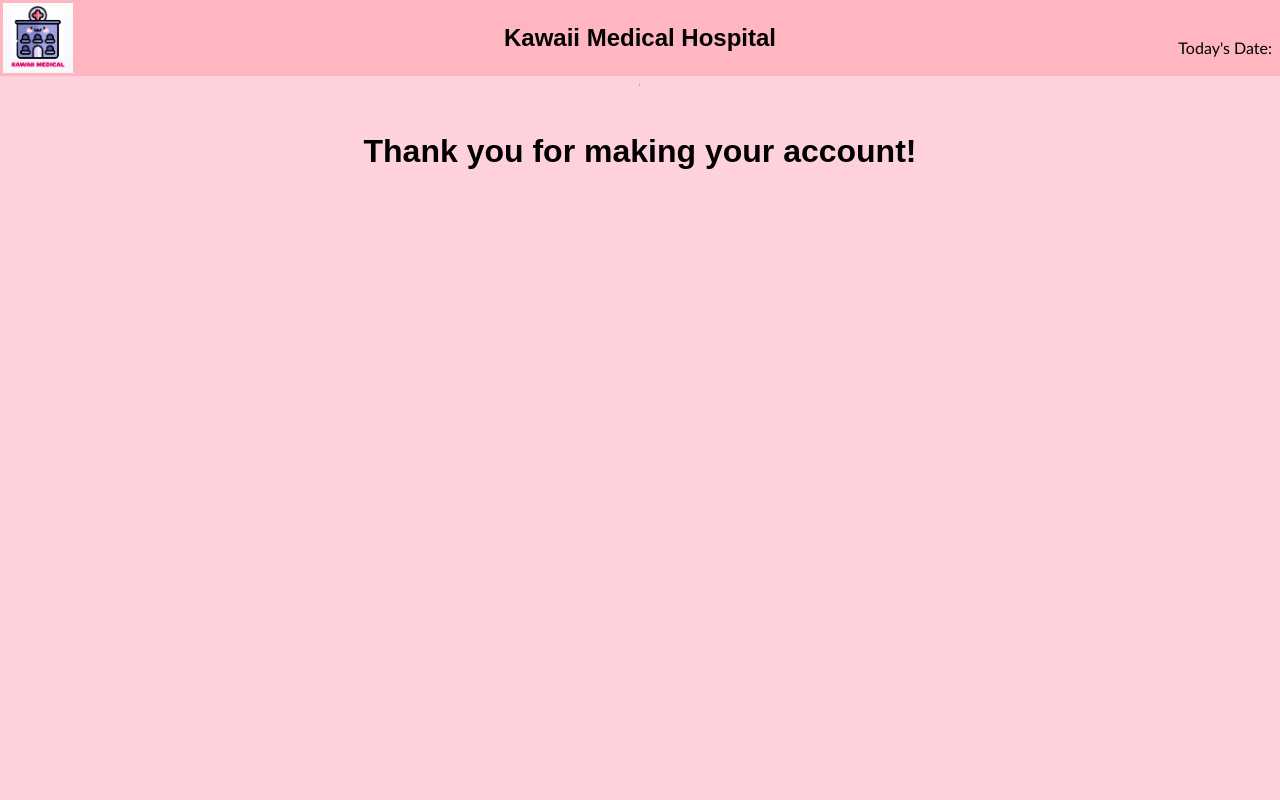
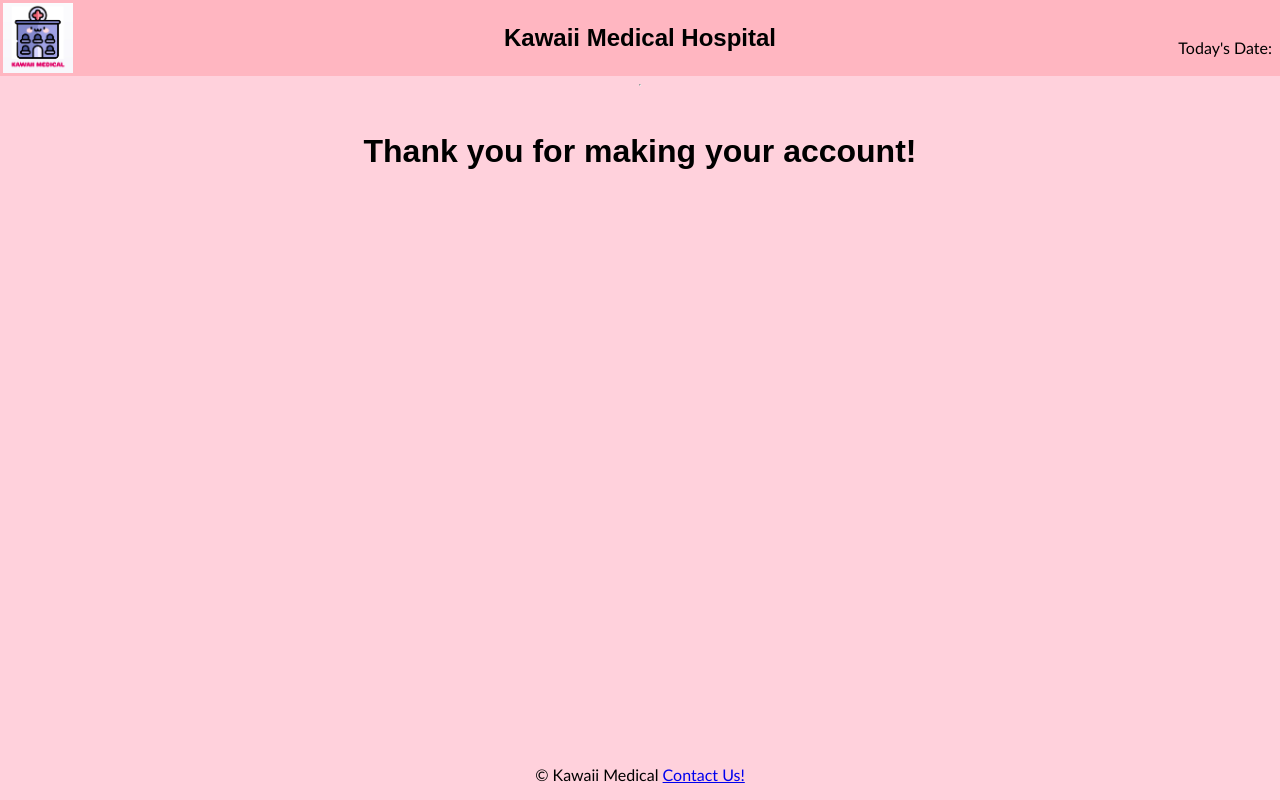
Before and after one commit to aryanairv/aryanairv.github.io, a plain HTML site: page thankyou.html in a window 1280 px wide. Drawn offline with Linux system fonts and the light colour scheme.

Commit message:
Update thankyou.html

```diff
--- a/thankyou.html
+++ b/thankyou.html
@@ -37,3 +37,6 @@ description: medical form for assignment 1
   <main>
     <h1>Thank you for making your account!</h1>
 </main>
+ </footer>
+    <p>&#169; Kawaii Medical <a href="contactus.html">Contact Us!</a></p>
+</footer>
```
